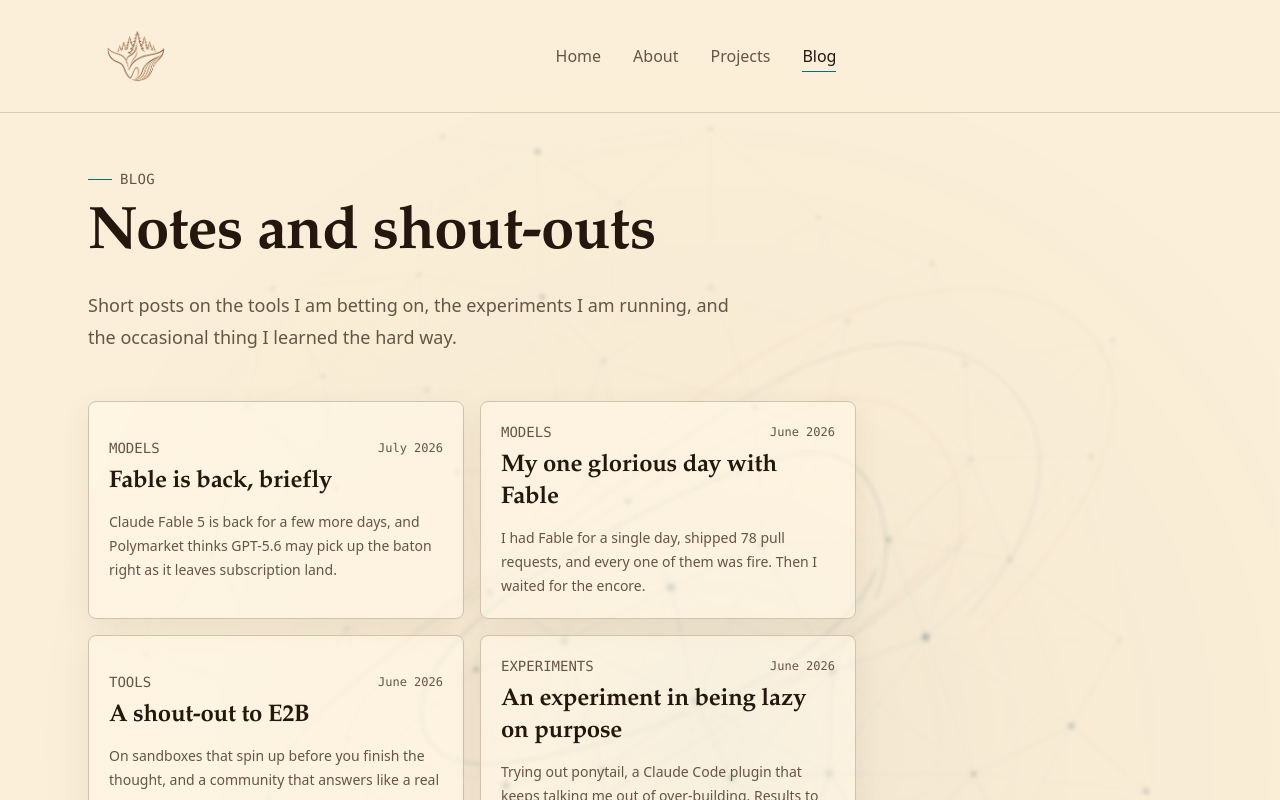
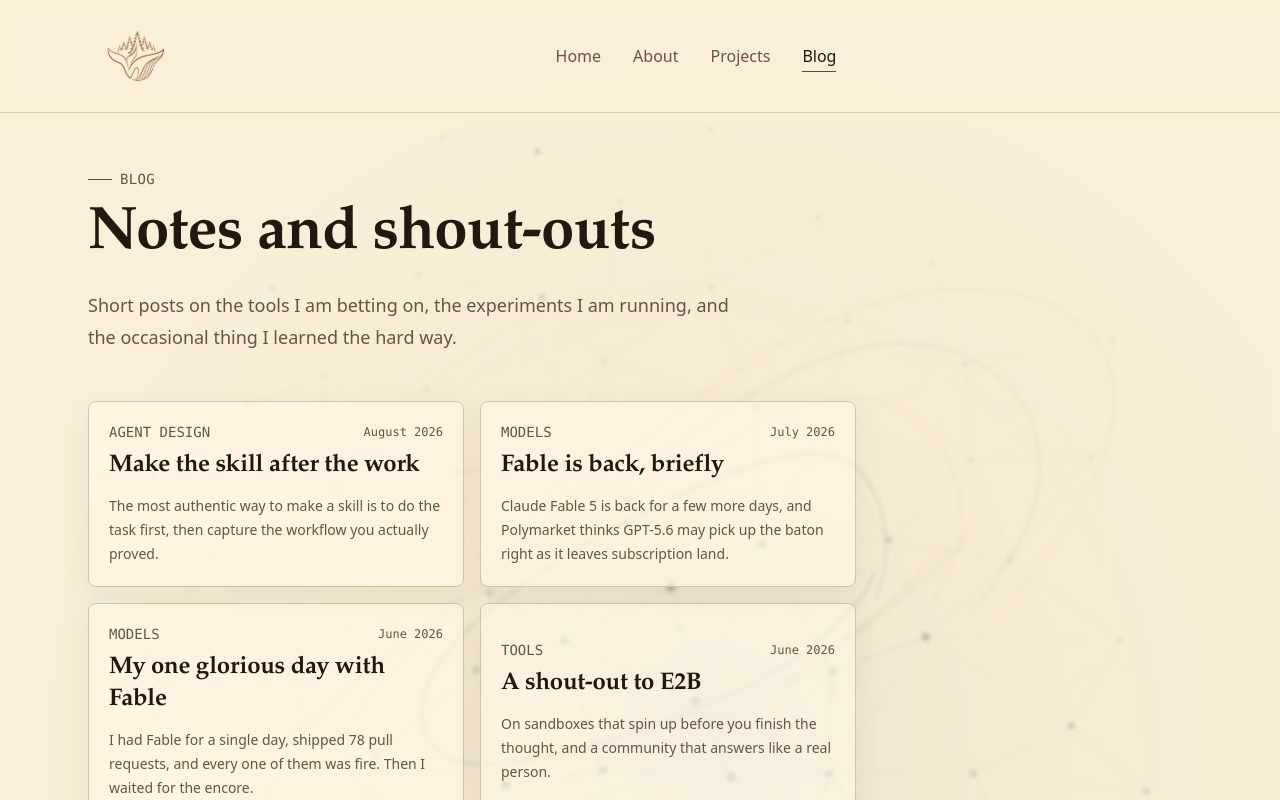
Before and after one commit to AdamLinCodes/personal-website-design, a Next.js app: page /blog in a window 1280 px wide. Shown: the top 800 px of the page. Built offline with nearby package versions, Linux system fonts and the light colour scheme.

Commit message:
Add post on making skills after doing the work

```diff
--- a/app/blog/page.tsx
+++ b/app/blog/page.tsx
@@ -31,6 +31,37 @@ type BlogPost = {
 }
 
 const blogPosts: BlogPost[] = [
+  {
+    id: 'make-the-skill-after-the-work',
+    eyebrow: 'Agent design',
+    title: 'Make the skill after the work',
+    date: 'August 2026',
+    summary:
+      'The most authentic way to make a skill is to do the task first, then capture the workflow you actually proved.',
+    body: (
+      <div className="space-y-5">
+        <p>
+          I see a lot of people trying to make skills before they have attempted the task those skills are supposed to
+          help with. That feels backwards to me. A skill is not a wish list for an imaginary workflow. It is a record of
+          a workflow that has survived contact with reality.
+        </p>
+        <p>
+          The first run is where the useful details appear: which inputs were missing, which assumptions were dangerous,
+          which tools were actually needed, and where the work slowed down. You also find the parts that looked important
+          in advance but turned out to be noise. None of that can be specified honestly from a blank page.
+        </p>
+        <p>
+          So my rule is simple: do the thing first. Pay attention while you do it. Then turn the proven sequence into a
+          skill, including the checks, boundaries, and shortcuts that made the result good. The skill should make the next
+          run more repeatable, not pretend the first run never happened.
+        </p>
+        <p>
+          This does not mean a skill can never be designed ahead of time. It means the design should be treated as a
+          hypothesis until the task has been completed. The authentic version comes after the evidence.
+        </p>
+      </div>
+    ),
+  },
   {
     id: 'fable-is-back',
     eyebrow: 'Models',
```
